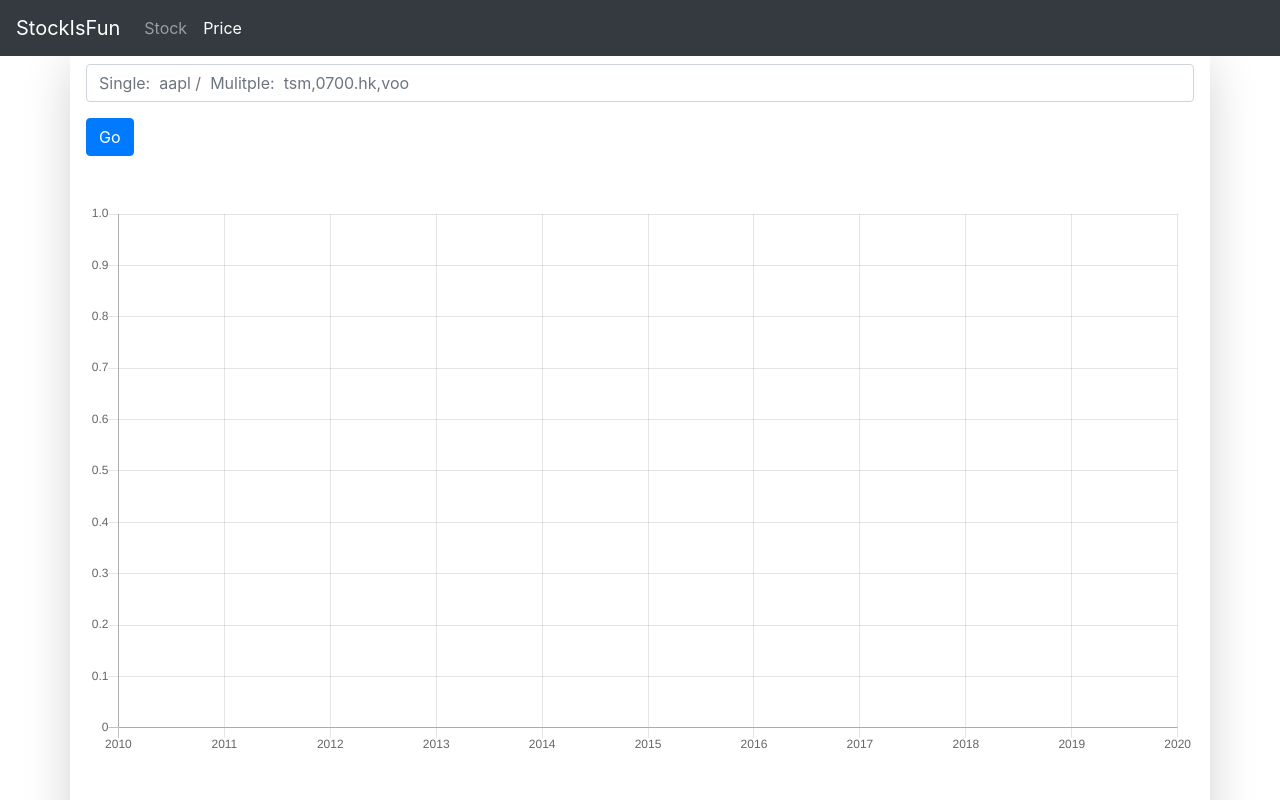
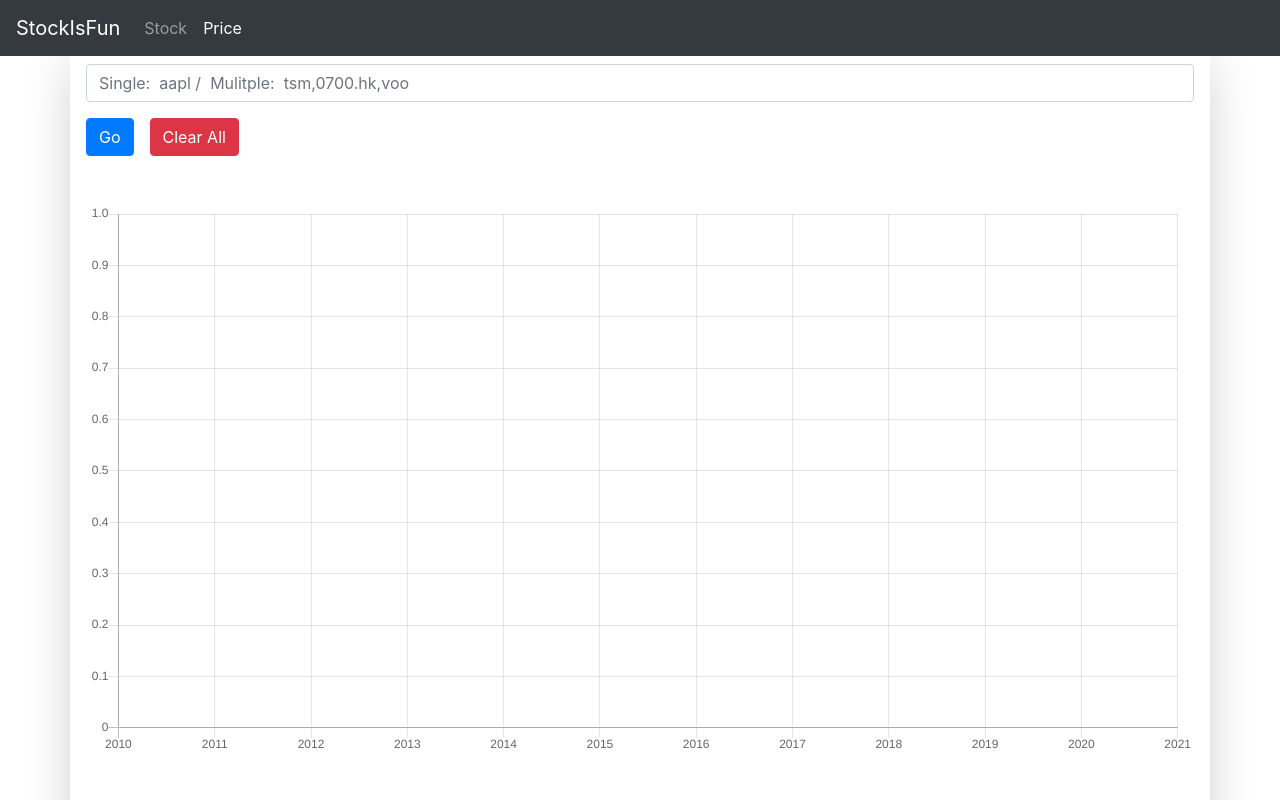
Before and after one commit to alexskt123/stockisfun, a Next.js app: page /price in a window 1280 px wide. Shown: the top 800 px of the page. Built offline with nearby package versions, Linux system fonts and the light colour scheme.

Commit message:
2021 data, clear all function

```diff
--- a/pages/price.js
+++ b/pages/price.js
@@ -30,6 +30,10 @@ export default function Home() {
   }
 
   const dateRange = [
+    {
+      'fromDate': '2021-01-01',
+      'toDate': '2021-12-31'
+    },
     {
       'fromDate': '2020-01-01',
       'toDate': '2020-12-31'
@@ -89,6 +93,18 @@ export default function Home() {
       ...formValue,
       [e.target.name]: e.target.value
     })
+  }
+
+  const clearItems = async () => {
+    setTickers(
+      []
+    )
+    setYearlyPcnt(
+      []
+    )
+    setChartData(
+      {'labels': [...dateRange.map(item=>item.fromDate.substring(0,4) )].reverse(), 'datasets': []}
+    )
   }
 
   const removeItem = async (value) => {
@@ -242,6 +258,9 @@ export default function Home() {
             <Button variant="primary" type="submit" disabled={clicked}>
               {'Go'}
             </Button>
+            <Button className="ml-3" variant="danger" onClick={() => { clearItems() }} disabled={clicked}>
+              {'Clear All'}
+            </Button>
           </Form>
         </Fragment>
         <Row className="pl-3 pt-3">
```
